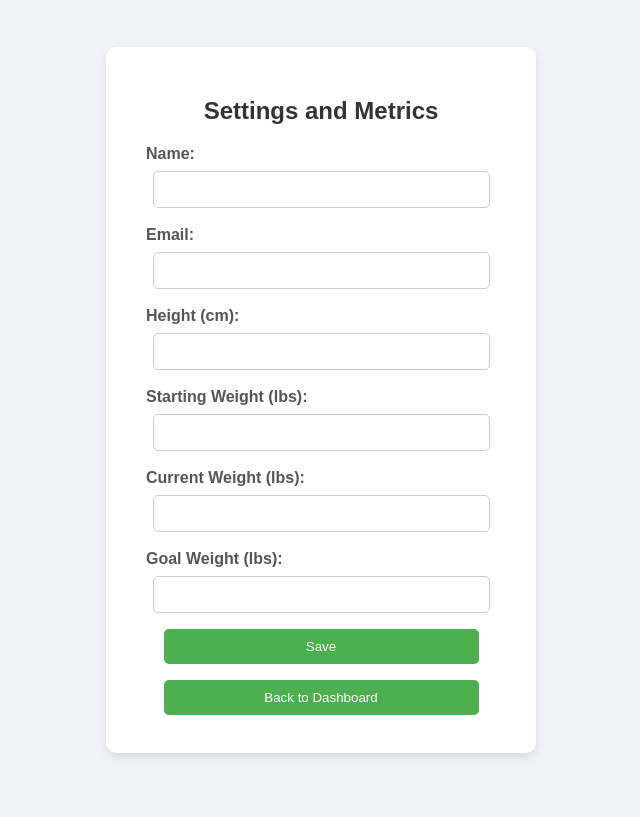
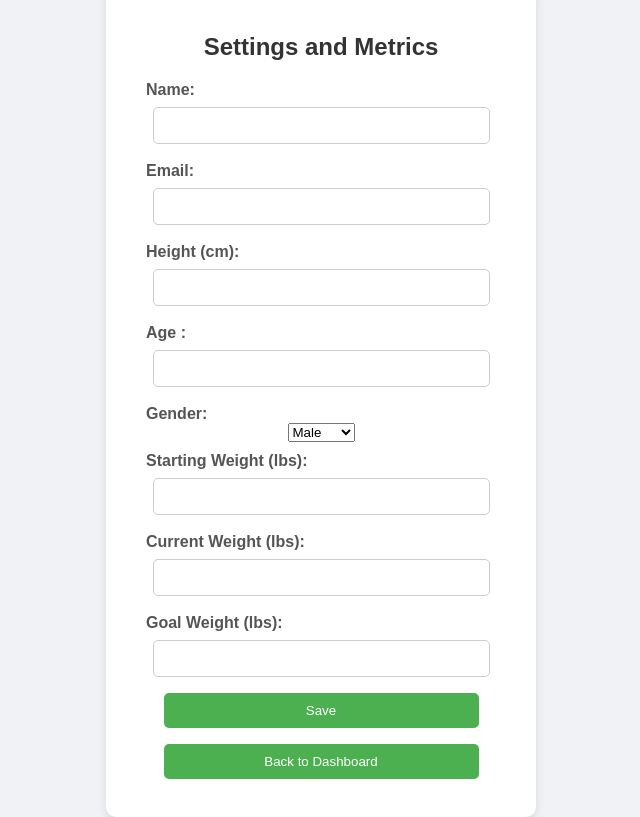
Before and after one commit to manasmaddi/CS2300-Project, a Flask app: page /settings in a window 1280 px wide. Shown: the whole page, without its empty margins (319-959 px from the left). Before the commit the page ends 757 px from the top, so only its background shows below. Run offline with Flask 3, Linux system fonts and the light colour scheme; the visitor is signed in with stand-in values (Sample User, id 1); some libraries are stand-ins or nearby versions.

Commit message:
Update settings.html

```diff
--- a/templates/settings.html
+++ b/templates/settings.html
@@ -74,6 +74,15 @@
             <label for="height">Height (cm):</label>
             <input type="number" name="height" id="height" value="{{ user.height }}">
 
+            <label for="age">Age :</label>
+            <input type="number" name="age" id="age" value="{{ user.age }}">
+
+            <label for="gender">Gender:</label>
+            <select name="gender" id="gender">
+                <option value="Male" {% if user.gender == 'Male' %}selected{% endif %}>Male</option>
+                <option value="Female" {% if user.gender == 'Female' %}selected{% endif %}>Female</option>
+            </select>
+
             <label for="startingWeight">Starting Weight (lbs):</label>
             <input type="number" name="startingWeight" id="startingWeight" value="{{ user.startingweight }}">
 
```
